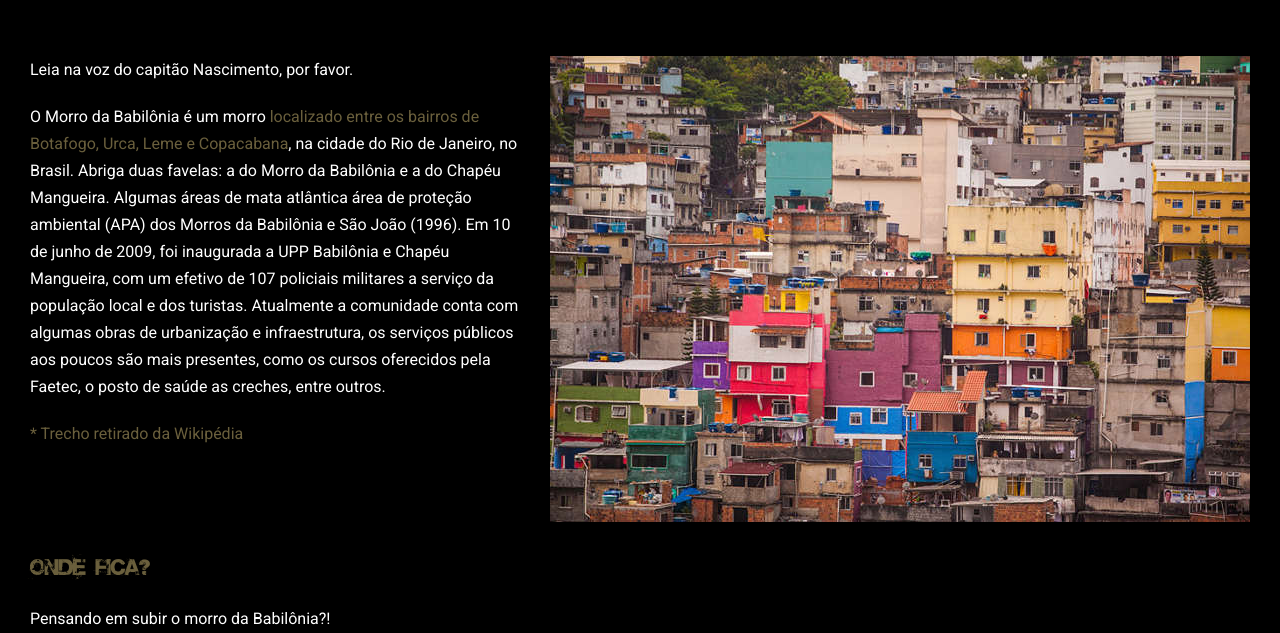
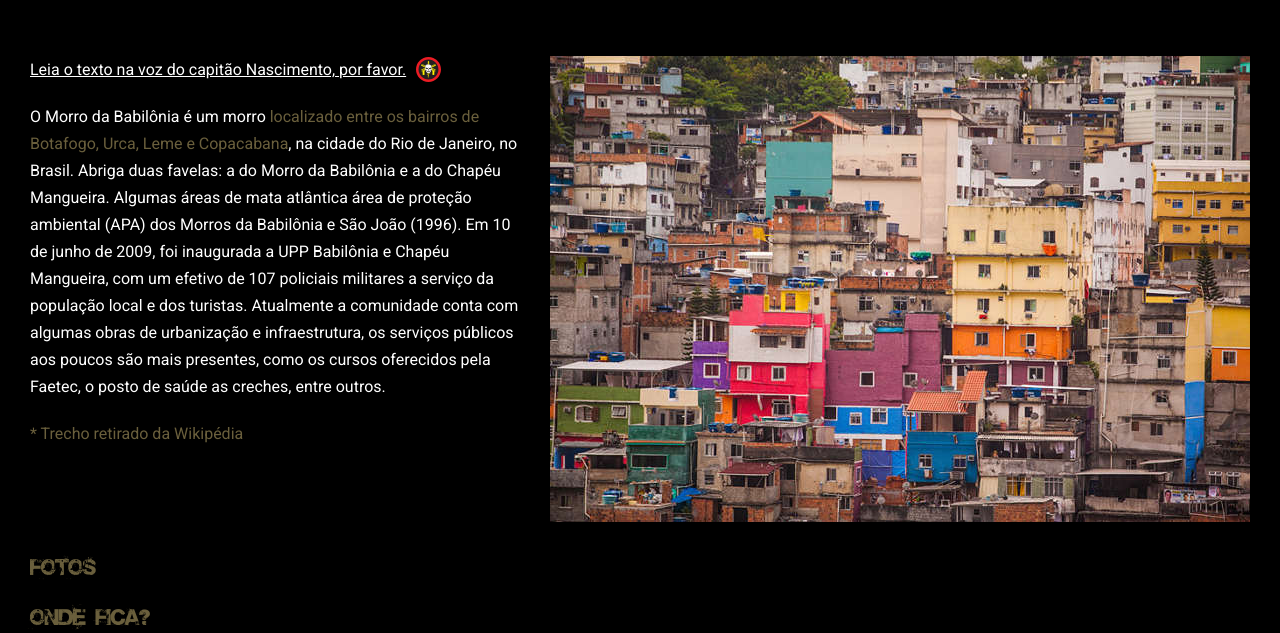
Before and after one commit to laerciodev/morro-da-babilonia, a plain HTML site: page index.html in a window 1280 px wide. Shown: the part 82-715 px from the top of the page. Drawn offline with Linux system fonts and the light colour scheme.

Commit message:
crop audio

```diff
--- a/assets/css/styles.css
+++ b/assets/css/styles.css
@@ -55,6 +55,10 @@ a {
   background-position: right center;
 }
 
+#audio {
+  display: none;
+}
+
 #about {
   color: #6a5f3c;
   padding: 30px;
@@ -62,7 +66,8 @@ a {
   justify-content: space-between;
 }
 
-#where-is {
+#where-is,
+#photos {
   padding: 0 30px;
   color: #6a5f3c;
   font-size: 20px;
@@ -72,6 +77,7 @@ a {
   font-family: "Tropa", sans-serif;
   width: 100%;
   margin-bottom: 30px;
+  user-select: none;
 }
 
 .text {
@@ -81,10 +87,19 @@ a {
   color: #fff;
 }
 
-.text .alert {
-  display: inline-block;
+.text .play-audio {
+  text-decoration: underline;
+  cursor: pointer;
+  display: flex;
+  align-items: center;
   width: 100%;
   margin-bottom: 20px;
+  position: relative;
+}
+
+.icon-bope {
+  width: 25px;
+  margin-left: 10px;
 }
 
 .source-info {
--- a/index.html
+++ b/index.html
@@ -26,7 +26,7 @@
         <ul class="nav-list">
           <li class="nav-item"><a href="#about">Sobre</a></li>
           <li class="nav-item"><a href="#">Curiosidades</a></li>
-          <li class="nav-item"><a href="#">Fotos</a></li>
+          <li class="nav-item"><a href="#photos">Fotos</a></li>
           <li class="nav-item"><a href="#where-is">Onde fica?</a></li>
         </ul>
       </nav>
@@ -34,9 +34,13 @@
     <main class="main">
       <section id="about">
         <p class="text">
-          <span class="alert"
-            >Leia na voz do capitão Nascimento, por favor.</span
-          >
+          <span class="play-audio" onclick="playAudio()">
+            Leia o texto na voz do capitão Nascimento, por favor.
+            <img class="icon-bope" src="/assets/svg/bope.svg" alt="" />
+            <audio id="audio" controls>
+              <source src="/assets/audio/intro.mp3" type="audio/mpeg" />
+            </audio>
+          </span>
           O Morro da Babilônia é um morro
           <a href="#where-is">
             localizado entre os bairros de Botafogo, Urca, Leme e Copacabana</a
@@ -65,6 +69,9 @@
             alt="Imagem do Morro da Babilônia"
           />
         </picture>
+      </section>
+      <section id="photos">
+        <h2 class="title-section">Fotos</h2>
       </section>
       <section id="where-is">
         <h2 class="title-section">Onde fica?</h2>
@@ -103,5 +110,10 @@
       const video = document.getElementById("video");
       video.play();
     }
+
+    function playAudio() {
+      const audio = document.getElementById("audio");
+      audio.play();
+    }
   </script>
 </html>
```
Also changed, not shown: 2 other files.
